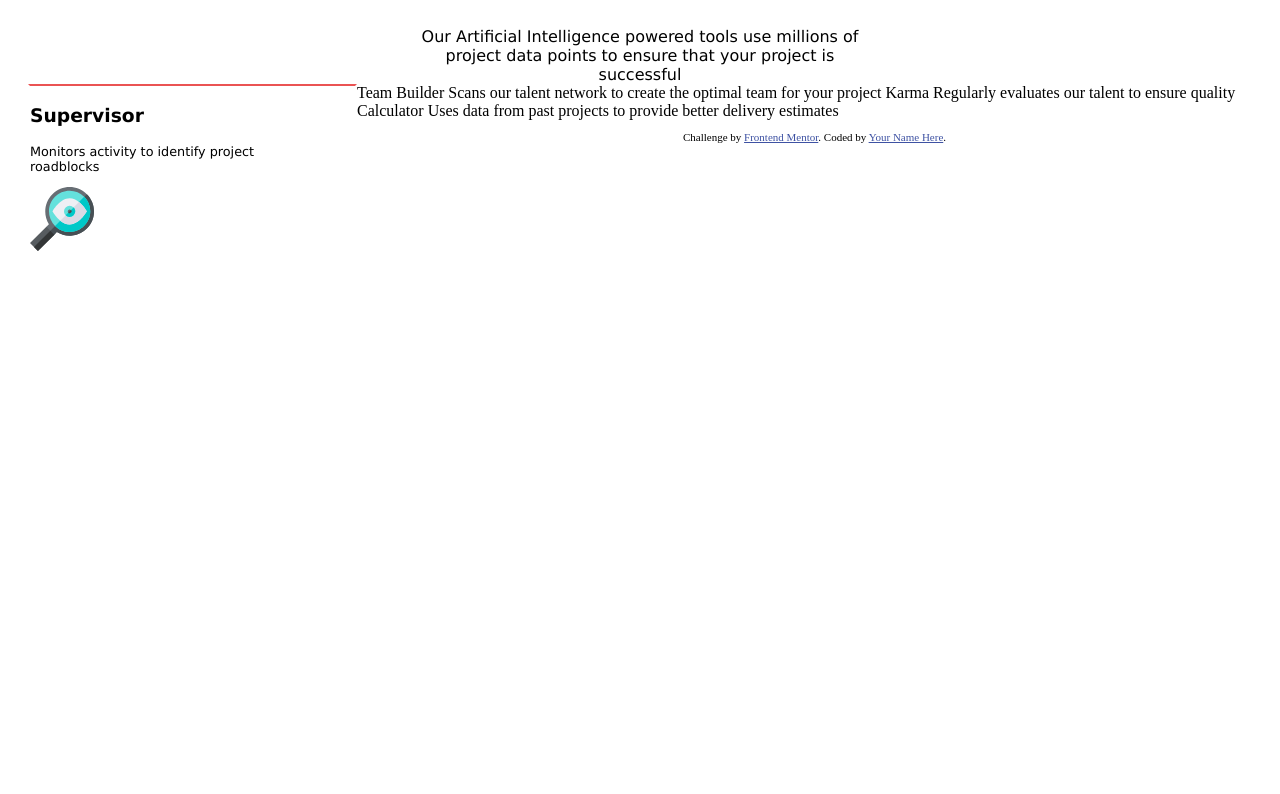
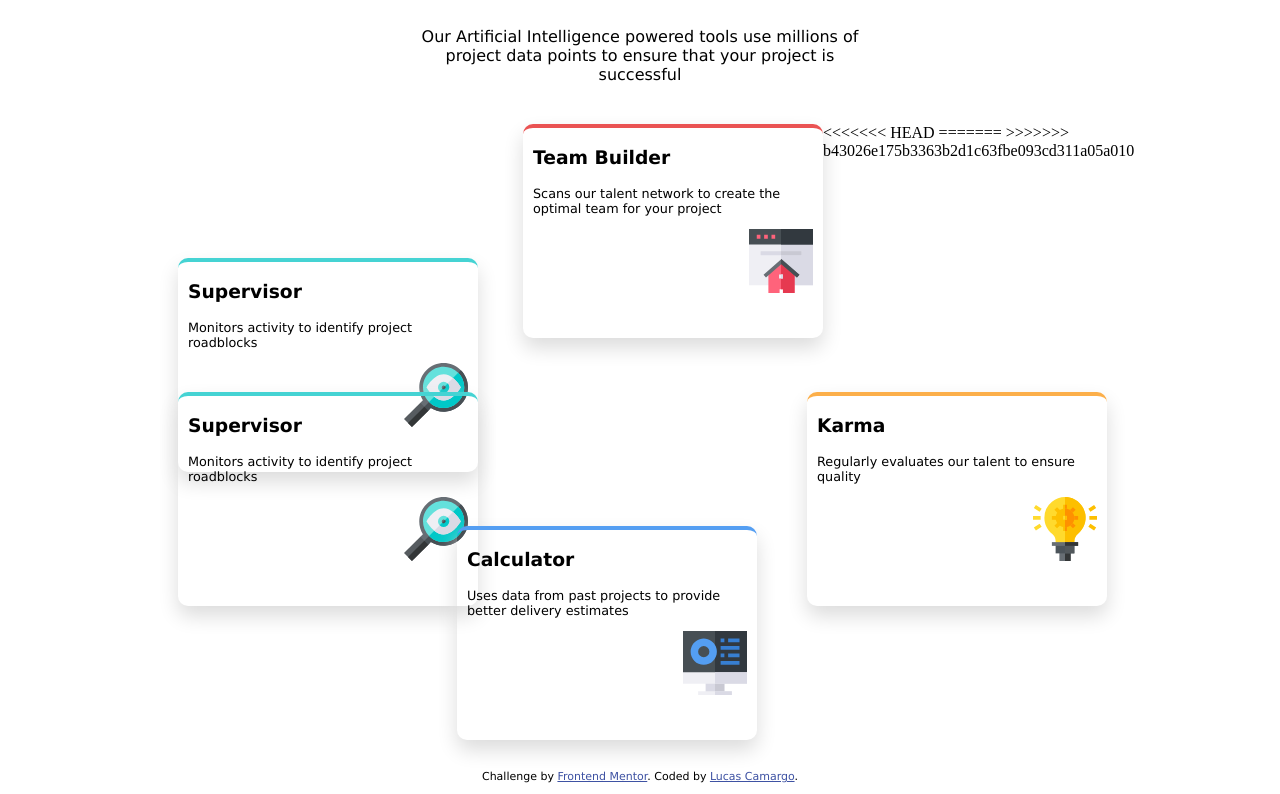
Before and after one commit to lucasrcamargo/challengecode, a plain HTML site: page index.html in a window 1280 px wide. Shown: the part 117-911 px from the top of the page. Before the commit the page ends 800 px from the top, so only its background shows below. Drawn offline with Linux system fonts and the light colour scheme.

Commit message:
Add files via upload

```diff
--- a/index.html
+++ b/index.html
@@ -28,26 +28,44 @@
     </div>
   </div>
 
+<<<<<<< HEAD
+
+  <div class="builder">
+    <h3 class="title-builder">Team Builder</h3>
+    <p class="par-builder">Scans our talent network to create the optimal team for your project</p>
+    <div class="img-builder"><img src="images/icon-team-builder.svg"></div>
+  </div>
+=======
+    <div class="supervisor">
+      <h3 class="title-supervisor">Supervisor</h3>
+      <p class="par-supervisor">Monitors activity to identify project roadblocks</p>
+      <div class="img-supervisor"><img src="images/icon-supervisor.svg"></div>
+    </div>
+>>>>>>> b43026e175b3363b2d1c63fbe093cd311a05a010
+
+
     <div class="supervisor">
       <h3 class="title-supervisor">Supervisor</h3>
       <p class="par-supervisor">Monitors activity to identify project roadblocks</p>
       <div class="img-supervisor"><img src="images/icon-supervisor.svg"></div>
     </div>
 
-  Team Builder
-  Scans our talent network to create the optimal team for your project
+    <div class="karma">
+      <h3 class="title-karma">Karma</h3>
+      <p class="par-karma">Regularly evaluates our talent to ensure quality</p>
+      <div class="img-karma"><img src="images/icon-karma.svg"></div>
+    </div>
 
-  Karma
-  Regularly evaluates our talent to ensure quality
+  <div class="calculator">
+    <h3 class="title-calculator">Calculator</h3>
+    <p class="par-calculator">Uses data from past projects to provide better delivery estimates</p>
+    <div class="img-calculator"><img src="images/icon-calculator.svg"></div>
+  </div>
 
-  Calculator
-  Uses data from past projects to provide better delivery estimates
-
-
-  <footer>
+  <footer class="footer">
     <p class="attribution">
       Challenge by <a href="https://www.frontendmentor.io?ref=challenge" target="_blank">Frontend Mentor</a>.
-      Coded by <a href="#">Your Name Here</a>.
+      Coded by <a href="#">Lucas Camargo</a>.
     </p>
   </footer>
 </body>
--- a/style.css
+++ b/style.css
@@ -1,3 +1,171 @@
+<<<<<<< HEAD
+/* CSS */
+
+/* Header */
+
+body {
+	background-color: #F0F8FF;
+}
+
+.header {
+	margin: auto;
+	padding: 30px;
+}
+
+.header-1 {
+	margin: auto;
+	text-align: center;
+	font-family: Poppins, Verdana, sans-serif;
+	font-weight: lighter;
+}
+
+.header-2 {
+	margin: auto;
+	text-align: center;
+	font-family: Poppins, Verdana, sans-serif;
+	font-weight: bold;
+}
+
+.subtitle {
+	padding-left: 400px;
+	padding-right: 400px;
+	padding-bottom: 40px;
+	text-align: center;
+	font-family: Poppins, Verdana, sans-serif;
+	font-weight: lighter;
+}
+
+/* Conteúdo */
+
+div.supervisor {
+	box-shadow: 0px 10px 20px #DCDCDC;
+	width: 280px;
+	height: 200px;
+	margin: -100px 0px 20px 170px;
+	padding: 0px 10px 10px 10px;
+	float: left;
+	clear: both;
+	border-radius: 10px;
+	border-top: 4px solid;
+	border-top-color: hsl(180, 62%, 55%);
+	border-right-color: 0;
+	border-left-color: 0;
+	border-bottom-color: 0;
+}
+
+h3.title-supervisor {
+	font-family: Poppins, Verdana, sans-serif;
+	text-align: left;
+}
+
+p.par-supervisor {
+	font-family: Poppins, Verdana, sans-serif;
+	font-size: 0.8em;
+	font-weight: lighter;
+}
+
+.img-supervisor {
+	float: right;
+	padding-right: 0;
+}
+
+div.calculator {
+	box-shadow: 0px 10px 20px #DCDCDC;
+	width: 280px;
+	height: 200px;;
+	margin: -100px 515px 30px 0px;
+	padding: 0px 10px 10px 10px;
+	float: right;
+	border-radius: 10px;
+	border-top: 4px solid;
+	border-top-color: hsl(212, 86%, 64%);
+	border-right-color: 0;
+	border-left-color: 0;
+	border-bottom-color: 0;
+}
+
+h3.title-calculator {
+	font-family: Poppins, Verdana, sans-serif;
+	text-align: left;
+}
+
+p.par-calculator {
+	font-family: Poppins, Verdana, sans-serif;
+	font-size: 0.8em;
+	font-weight: lighter;
+}
+
+.img-calculator {
+	float: right;
+	padding-right: 0;
+}
+
+div.builder {
+	box-shadow: 0px 10px 20px #DCDCDC;
+	width: 280px;
+	height: 200px;
+	margin: 0px 0px 20px 515px;
+	padding: 0px 10px 10px 10px;
+	float: left;
+	border-radius: 10px;
+	border-top: 4px solid;
+	border-top-color: hsl(0, 78%, 62%);
+	border-right-color: 0;
+	border-left-color: 0;
+	border-bottom-color: 0;
+}
+
+h3.title-builder {
+	font-family: Poppins, Verdana, sans-serif;
+	text-align: left;
+}
+
+p.par-builder {
+	font-family: Poppins, Verdana, sans-serif;
+	font-size: 0.8em;
+	font-weight: lighter;
+}
+
+.img-builder {
+	float: right;
+	padding-right: 0;
+}
+
+div.karma {
+	box-shadow: 0px 10px 20px #DCDCDC;
+	width: 280px;
+	height: 200px;
+	margin: -100px 165px 20px 0px;
+	padding: 0px 10px 10px 10px;
+	float: right;
+	border-radius: 10px;
+	border-top: 4px solid;
+	border-top-color: hsl(34, 97%, 64%);
+	border-right-color: 0;
+	border-left-color: 0;
+	border-bottom-color: 0;
+}
+
+h3.title-karma {
+	font-family: Poppins, Verdana, sans-serif;
+	text-align: left;
+}
+
+p.par-karma {
+	font-family: Poppins, Verdana, sans-serif;
+	font-size: 0.8em;
+	font-weight: lighter;
+}
+
+.img-karma {
+	float: right;
+	padding-right: 0;
+}
+
+.footer {
+	clear: both;
+	font-family: Poppins, Verdana, sans-serif;
+=======
 /* CSS */
 
 /* Header */
@@ -56,4 +224,5 @@ p.par-supervisor {
 
 .img-supervisor {
 
+>>>>>>> b43026e175b3363b2d1c63fbe093cd311a05a010
 }
```
